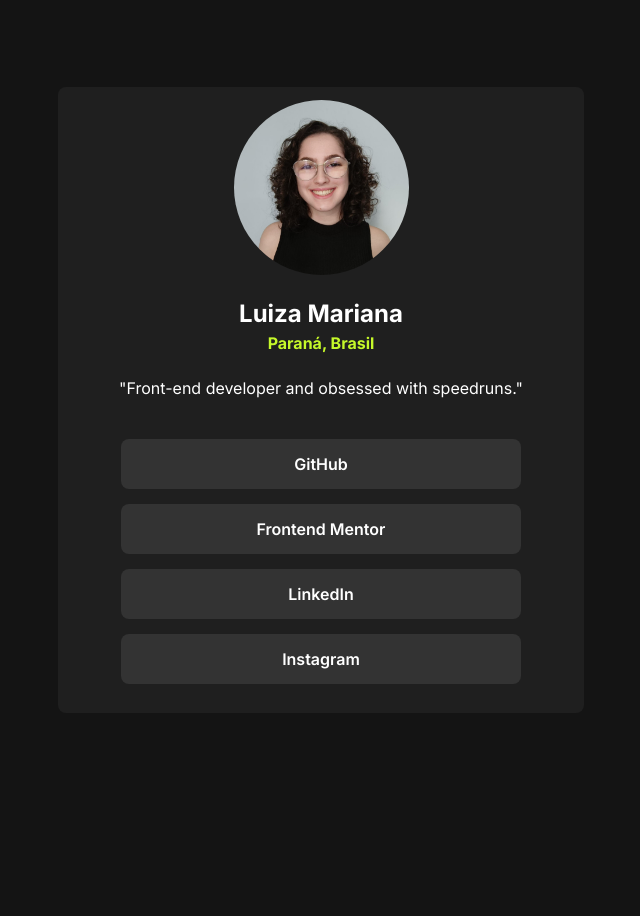
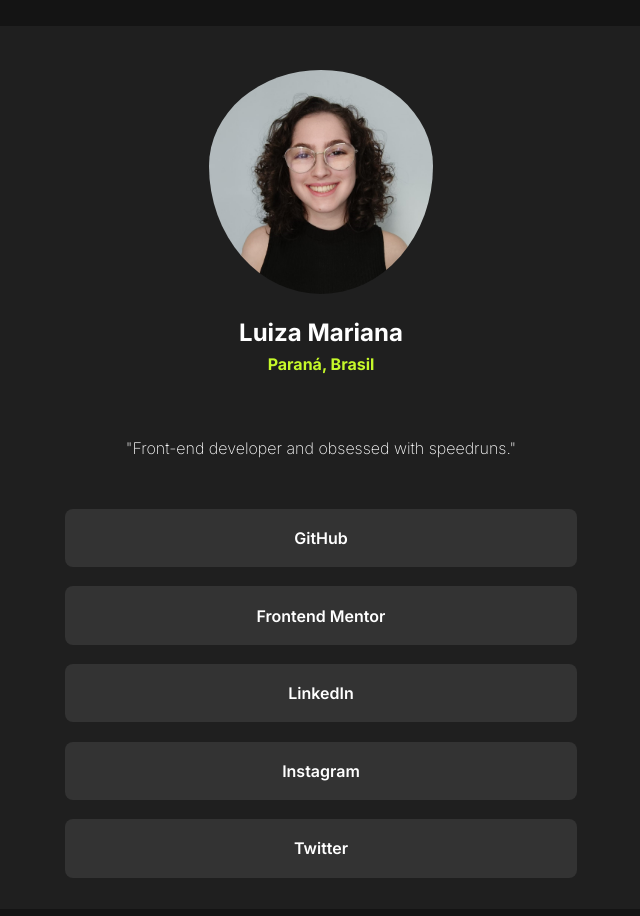
Before and after one commit to luizaisok/Challenge-Social-Links-Page, a plain HTML site: page index.html in a window 1280 px wide. Shown: the whole page, without its empty margins (319-959 px from the left). Before the commit the page ends 800 px from the top, so only its background shows below. Drawn offline with Linux system fonts and the light colour scheme.

Commit message:
attRespons

```diff
--- a/mystyle.css
+++ b/css/mystyle.css
@@ -14,12 +14,17 @@ body{
     font-style: normal;
 }
 
+img{
+    padding-top: 5%;
+}
+
 .card{
     text-align: center;
     padding: 1% 1%;
+    margin: 2% 0;
 
     background-color: hsl(0, 0%, 12%);
-    width: 500px;
+    width: 25%;
 
     border-radius: 8px;
 }
@@ -37,6 +42,9 @@ h2{
 .about{
     font-weight: 400;
     padding-bottom: 5%;
+    padding-top: 5%;
+
+    font-weight: 200;
 }
 
 p{
@@ -76,3 +84,22 @@ a{
     text-decoration: none;
     color: inherit;
 }
+
+@media (min-width: 375px){
+    .card{
+        width: 90%;
+    }
+}
+
+@media (min-width: 500px){
+    .card{
+        width: 70%;
+    }
+}
+
+
+@media (min-width: 750px){
+    .card{
+        width: 50%;
+    }
+}
--- a/index.html
+++ b/index.html
@@ -5,7 +5,7 @@
   <meta name="viewport" content="width=device-width, initial-scale=1.0">
   <link rel="icon" type="image/png" sizes="32x32" href="./assets/images/favicon-32x32.png">
   <title>Frontend Mentor | Social links profile</title>
-  <link rel="stylesheet" href="mystyle.css">
+  <link rel="stylesheet" href="css/mystyle.css">
   <link rel="preconnect" href="https://fonts.googleapis.com">
   <link rel="preconnect" href="https://fonts.gstatic.com" crossorigin>
   <link href="https://fonts.googleapis.com/css2?family=Inter:ital,opsz,wght@0,14..32,100..900;1,14..32,100..900&display=swap" rel="stylesheet">
@@ -13,7 +13,7 @@
 <body>
 
   <div class="card">
-    <img src="me.jpeg" alt="My picture">
+    <img src="img/me.jpeg" alt="My picture">
     <h2>
       Luiza Mariana
     </h2>
@@ -24,6 +24,7 @@
       <li><a href="https://www.frontendmentor.io/profile/luizaisok" target="_blank">Frontend Mentor</a></li>
       <li><a href="https://www.linkedin.com/in/luiza-mariana-9a6a74286/" target="_blank">LinkedIn</a></li>
       <li><a href="https://www.instagram.com/luuisok/" target="_blank">Instagram</a></li>
+      <li><a href="https://www.instagram.com/luuisok/" target="_blank">Twitter</a></li>
     </ul>
   </div>
 
```
Also changed, not shown: img/me.jpeg (renamed from me.jpeg).
